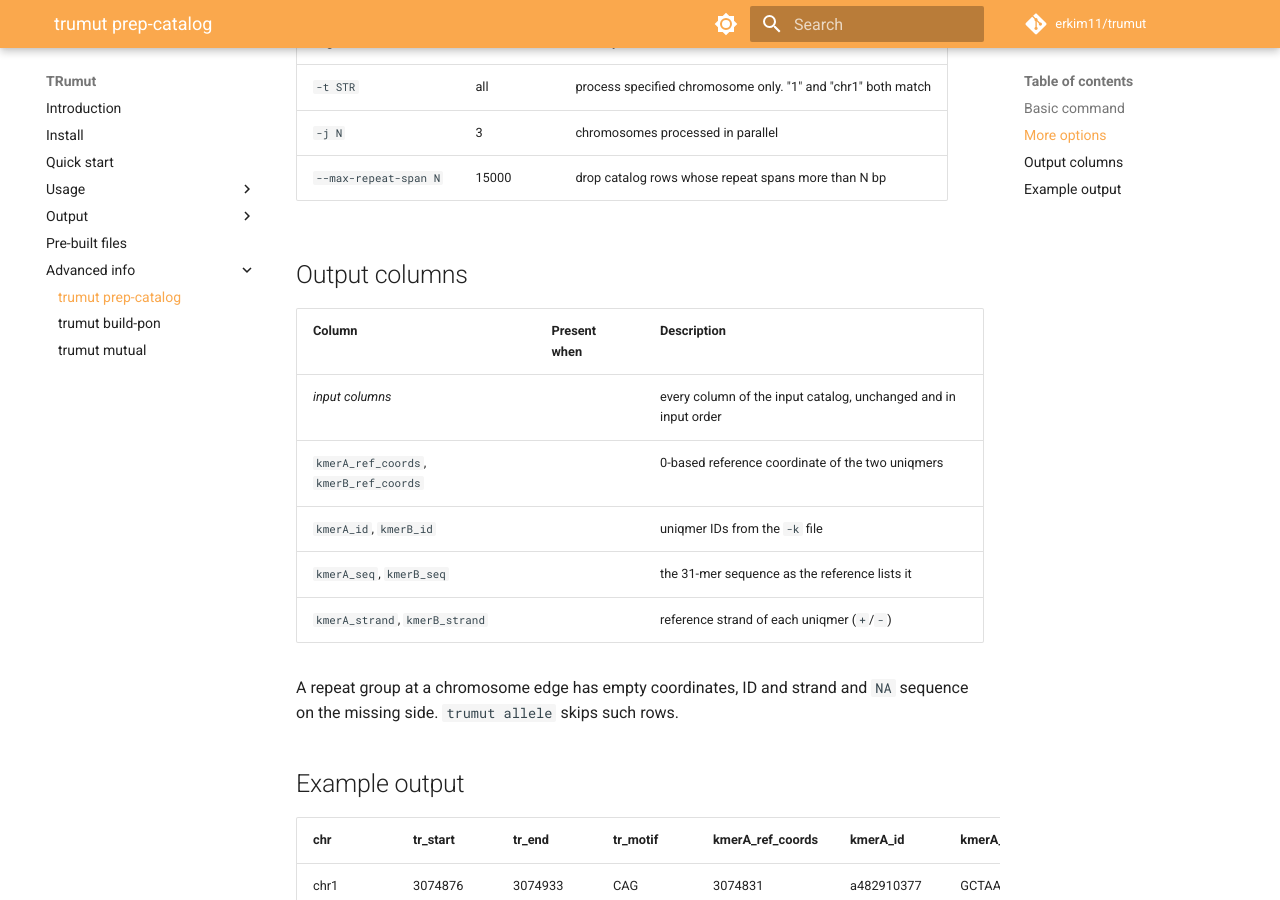
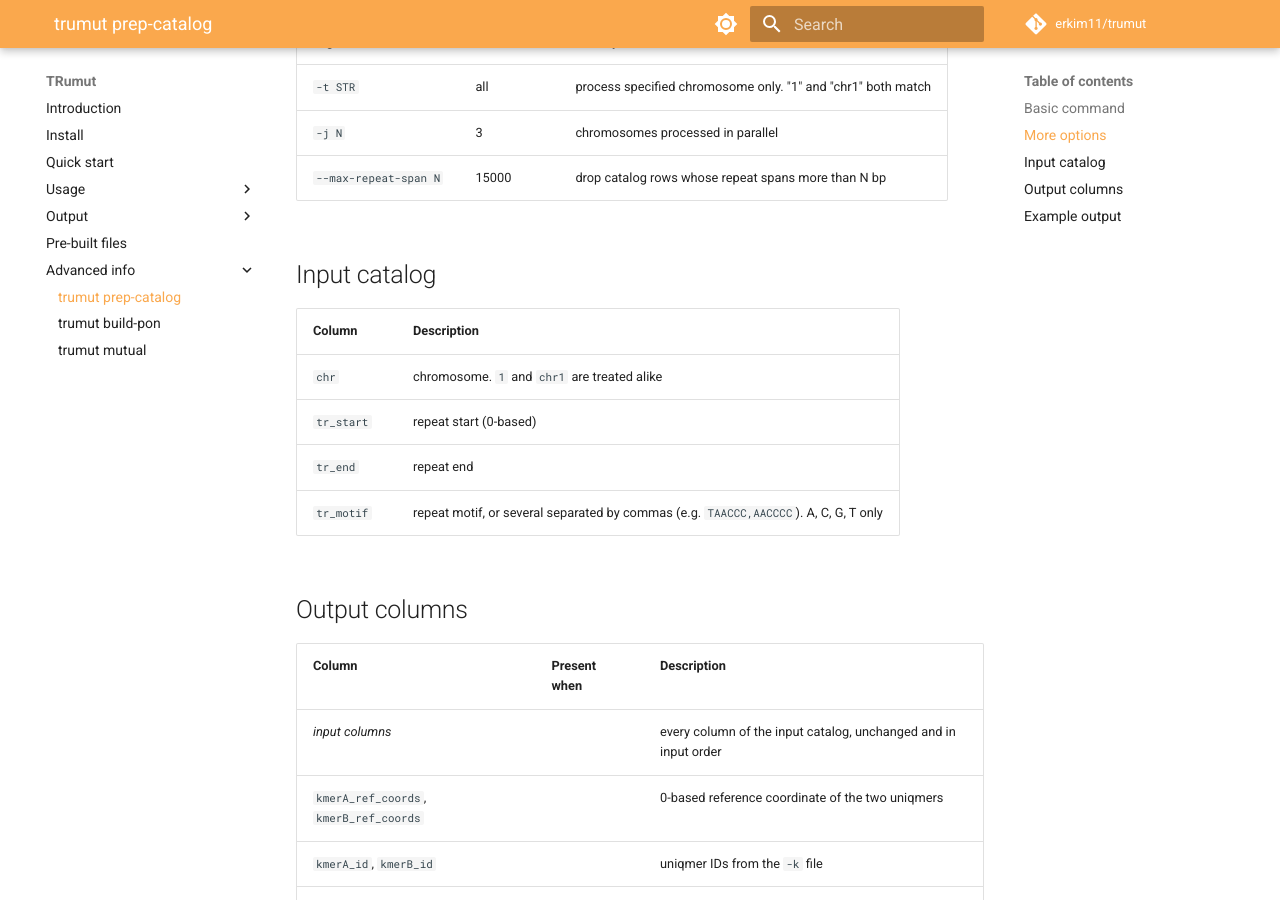
Before and after one commit to erkim11/TRumut, an MkDocs documentation site: the page built from docs/advanced/prep-catalog.md, in a window 1280 px wide and 900 px high, scrolled down 511 px. Built offline with MkDocs 1.6.1 and Material for MkDocs 9.7.7, drawn with Linux system fonts in a browser that asks for light colours; comment, search, counter and statistics services are not loaded.

Commit message:
Add input catalog section to prep-catalog.md
Added input catalog section with column descriptions.

```diff
--- a/docs/advanced/prep-catalog.md
+++ b/docs/advanced/prep-catalog.md
@@ -21,6 +21,15 @@ trumut prep-catalog -i [tr_catalog.tsv] -k [uniqmers.tsv.gz] -s [uniqmer_seqs.ts
 | `-j N` | 3 | chromosomes processed in parallel |
 | `--max-repeat-span N` | 15000 | drop catalog rows whose repeat spans more than N bp |
 
+## Input catalog
+
+| Column | Description |
+| --- | --- |
+| `chr` | chromosome. `1` and `chr1` are treated alike |
+| `tr_start` | repeat start (0-based) |
+| `tr_end` | repeat end |
+| `tr_motif` | repeat motif, or several separated by commas (e.g. `TAACCC,AACCCC`). A, C, G, T only |
+
 ## Output columns
 
 | Column | Present when | Description |
```
